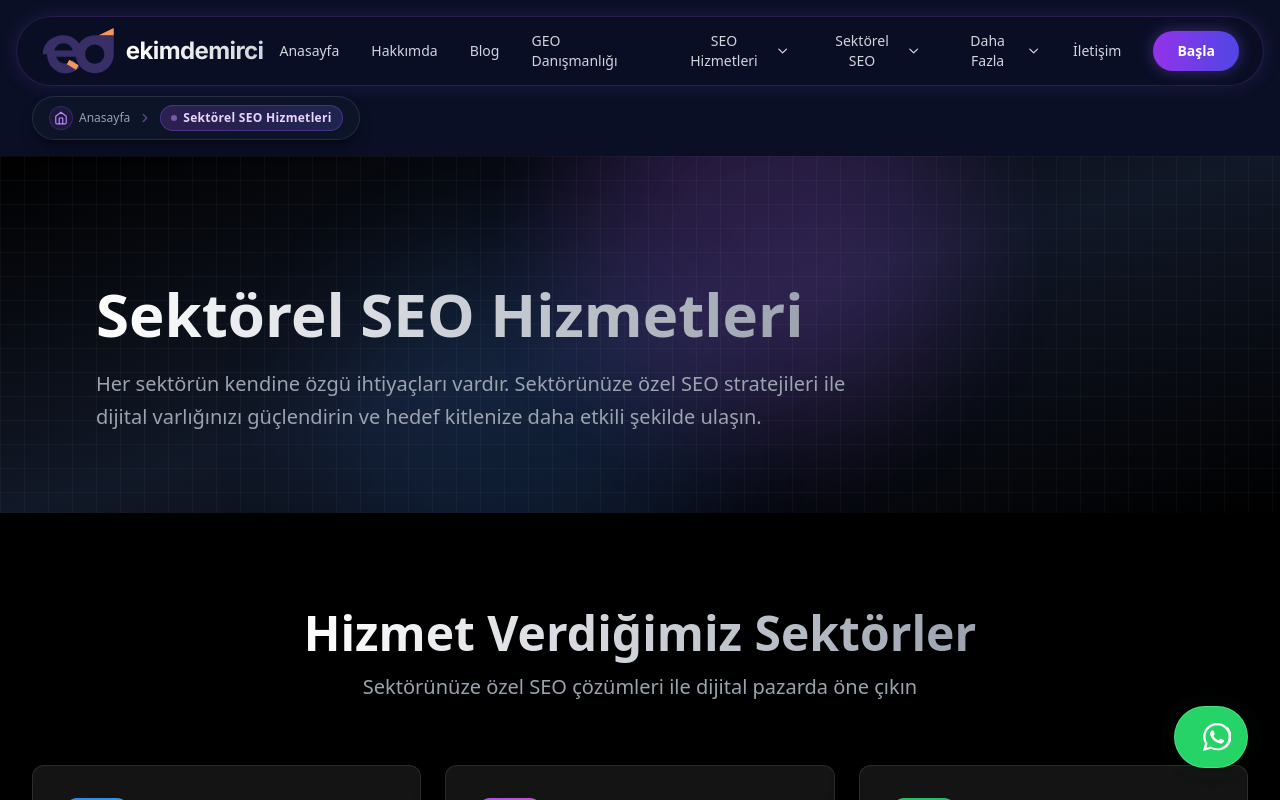
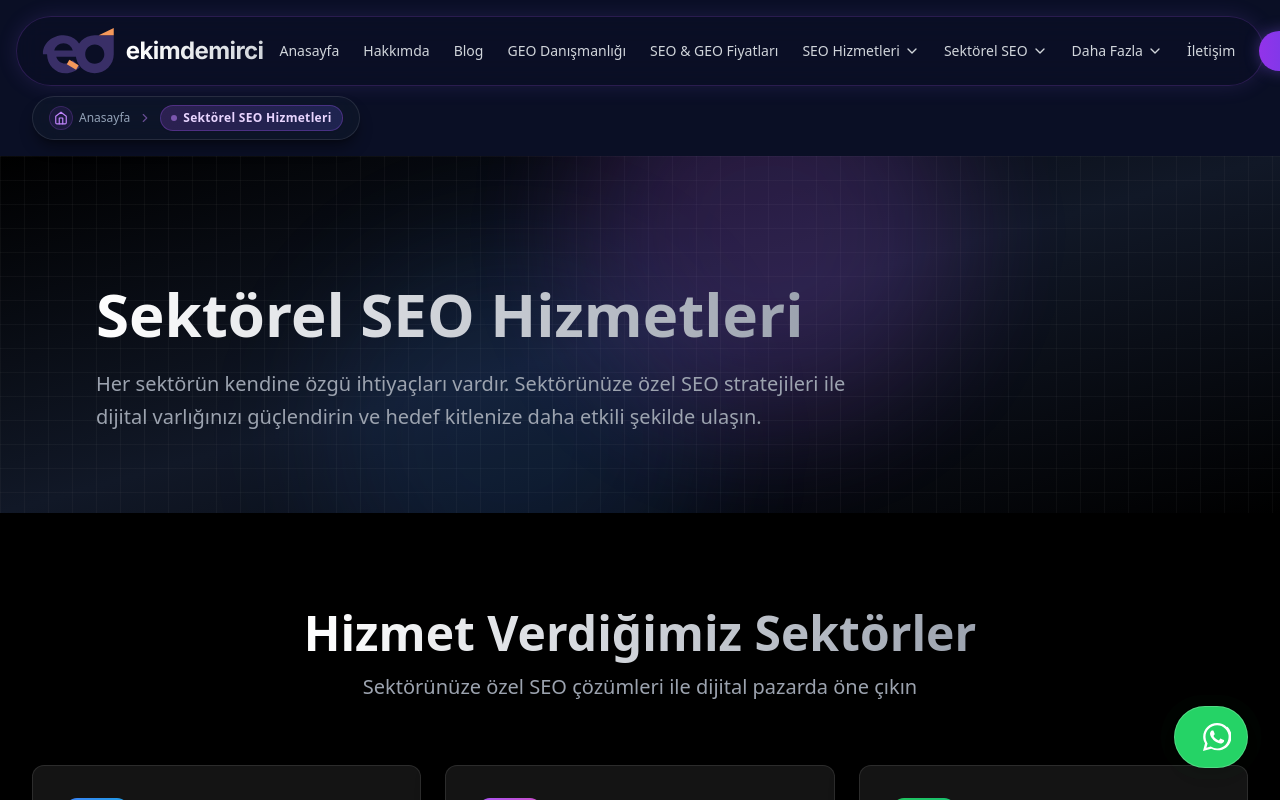
Before and after one commit to exburn35/ekimdemirci, a Next.js app: page /sektorel-seo-hizmetleri in a window 1280 px wide. Shown: the top 800 px of the page. Built offline with nearby package versions, Linux system fonts and the light colour scheme.

Commit message:
feat: add SEO & GEO Fiyatlari to main navigation menu

```diff
--- a/components/Navigation.tsx
+++ b/components/Navigation.tsx
@@ -40,7 +40,6 @@ const sectoralServices = [
 ];
 
 const otherServices = [
-  { name: "Fiyatlar", href: "/seo-danismanlik-fiyatlari" },
   { name: "İçerik Yazımı", href: "/icerik-yazimi" },
   { name: "SEO Sözlüğü", href: "/seo-sozlugu" },
   { name: "Audit Talebi", href: "/audit-talebi" },
@@ -101,7 +100,7 @@ export default function Navigation() {
       initial={{ y: -100, x: "-50%" }}
       animate={{ y: 0, x: "-50%" }}
       transition={{ duration: 0.5 }}
-      className={`fixed top-4 left-1/2 z-50 w-full max-w-7xl transition-all duration-300 px-4`}
+      className={`fixed top-4 left-1/2 z-50 w-full max-w-[1400px] transition-all duration-300 px-4`}
     >
       <div className={`mx-auto px-6 py-3.5 rounded-full border transition-all duration-300 ${
         isScrolled
@@ -118,33 +117,40 @@ export default function Navigation() {
           </Link>
 
           {/* Desktop Navigation */}
-          <div className="hidden md:flex items-center space-x-6 lg:space-x-8">
+          <div className="hidden lg:flex items-center space-x-3.5 xl:space-x-6">
             <Link
               href="/"
-              className="text-sm font-medium text-gray-300 hover:text-white transition-colors duration-200 relative group"
+              className="text-sm font-medium text-gray-300 hover:text-white transition-colors duration-200 relative group whitespace-nowrap"
             >
               Anasayfa
               <span className="absolute bottom-0 left-0 w-0 h-0.5 bg-white transition-all duration-300 group-hover:w-full" />
             </Link>
             <Link
               href="/hakkimda"
-              className="text-sm font-medium text-gray-300 hover:text-white transition-colors duration-200 relative group"
+              className="text-sm font-medium text-gray-300 hover:text-white transition-colors duration-200 relative group whitespace-nowrap"
             >
               Hakkımda
               <span className="absolute bottom-0 left-0 w-0 h-0.5 bg-white transition-all duration-300 group-hover:w-full" />
             </Link>
             <Link
               href="/blog"
-              className="text-sm font-medium text-gray-300 hover:text-white transition-colors duration-200 relative group"
+              className="text-sm font-medium text-gray-300 hover:text-white transition-colors duration-200 relative group whitespace-nowrap"
             >
               Blog
               <span className="absolute bottom-0 left-0 w-0 h-0.5 bg-white transition-all duration-300 group-hover:w-full" />
             </Link>
             <Link
               href="/geo-danismanligi"
-              className="text-sm font-medium text-gray-300 hover:text-white transition-colors duration-200 relative group"
+              className="text-sm font-medium text-gray-300 hover:text-white transition-colors duration-200 relative group whitespace-nowrap"
             >
               GEO Danışmanlığı
+              <span className="absolute bottom-0 left-0 w-0 h-0.5 bg-white transition-all duration-300 group-hover:w-full" />
+            </Link>
+            <Link
+              href="/seo-danismanlik-fiyatlari"
+              className="text-sm font-medium text-gray-300 hover:text-white transition-colors duration-200 relative group whitespace-nowrap"
+            >
+              SEO & GEO Fiyatları
               <span className="absolute bottom-0 left-0 w-0 h-0.5 bg-white transition-all duration-300 group-hover:w-full" />
             </Link>
 
@@ -153,7 +159,7 @@ export default function Navigation() {
               <button
                 onMouseEnter={() => setIsServicesOpen(true)}
                 onMouseLeave={() => setIsServicesOpen(false)}
-                className="text-sm font-medium text-gray-300 hover:text-white transition-colors duration-200 relative group flex items-center gap-1"
+                className="text-sm font-medium text-gray-300 hover:text-white transition-colors duration-200 relative group flex items-center gap-1 whitespace-nowrap"
               >
                 SEO Hizmetleri
                 <ChevronDown
@@ -194,7 +200,7 @@ export default function Navigation() {
               <button
                 onMouseEnter={() => setIsSectoralOpen(true)}
                 onMouseLeave={() => setIsSectoralOpen(false)}
-                className="text-sm font-medium text-gray-300 hover:text-white transition-colors duration-200 relative group flex items-center gap-1"
+                className="text-sm font-medium text-gray-300 hover:text-white transition-colors duration-200 relative group flex items-center gap-1 whitespace-nowrap"
               >
                 Sektörel SEO
                 <ChevronDown
@@ -235,7 +241,7 @@ export default function Navigation() {
               <button
                 onMouseEnter={() => setIsOtherOpen(true)}
                 onMouseLeave={() => setIsOtherOpen(false)}
-                className="text-sm font-medium text-gray-300 hover:text-white transition-colors duration-200 relative group flex items-center gap-1"
+                className="text-sm font-medium text-gray-300 hover:text-white transition-colors duration-200 relative group flex items-center gap-1 whitespace-nowrap"
               >
                 Daha Fazla
                 <ChevronDown
@@ -273,7 +279,7 @@ export default function Navigation() {
 
             <Link
               href="/iletisim"
-              className="text-sm font-medium text-gray-300 hover:text-white transition-colors duration-200 relative group"
+              className="text-sm font-medium text-gray-300 hover:text-white transition-colors duration-200 relative group whitespace-nowrap"
             >
               İletişim
               <span className="absolute bottom-0 left-0 w-0 h-0.5 bg-white transition-all duration-300 group-hover:w-full" />
@@ -281,7 +287,7 @@ export default function Navigation() {
 
             <Link
               href="/iletisim"
-              className="px-6 py-2.5 bg-gradient-to-r from-purple-600 to-indigo-600 text-white rounded-full font-semibold text-sm hover:from-purple-500 hover:to-indigo-500 transition-all duration-300 hover:scale-105 shadow-[0_0_15px_rgba(139,92,246,0.4)]"
+              className="px-6 py-2.5 bg-gradient-to-r from-purple-600 to-indigo-600 text-white rounded-full font-semibold text-sm hover:from-purple-500 hover:to-indigo-500 transition-all duration-300 hover:scale-105 shadow-[0_0_15px_rgba(139,92,246,0.4)] whitespace-nowrap"
             >
               Başla
             </Link>
@@ -290,7 +296,7 @@ export default function Navigation() {
           {/* Mobile Menu Button */}
           <button
             onClick={() => setIsMobileMenuOpen(!isMobileMenuOpen)}
-            className="md:hidden text-white p-2 hover:bg-white/10 rounded-full transition-colors"
+            className="lg:hidden text-white p-2 hover:bg-white/10 rounded-full transition-colors"
             aria-label="Menüyü aç/kapa"
           >
             {isMobileMenuOpen ? <X size={24} /> : <Menu size={24} />}
@@ -306,7 +312,7 @@ export default function Navigation() {
             animate={{ opacity: 1, height: "auto", y: 0 }}
             exit={{ opacity: 0, height: 0, y: -10 }}
             transition={{ duration: 0.3 }}
-            className="md:hidden bg-[#0a0f25]/98 backdrop-blur-2xl border border-white/10 rounded-2xl mt-2 overflow-hidden shadow-2xl flex flex-col"
+            className="lg:hidden bg-[#0a0f25]/98 backdrop-blur-2xl border border-white/10 rounded-2xl mt-2 overflow-hidden shadow-2xl flex flex-col"
           >
             {/* Scrollable Nav Area */}
             <div className="px-3 py-4 space-y-1 max-h-[65vh] overflow-y-auto hidden-scrollbar">
@@ -321,6 +327,9 @@ export default function Navigation() {
               </Link>
               <Link href="/geo-danismanligi" onClick={() => setIsMobileMenuOpen(false)} className="block text-gray-300 hover:text-white hover:bg-white/5 active:bg-white/10 rounded-xl transition-all p-3.5 font-medium border border-transparent hover:border-white/5">
                 GEO Danışmanlığı
+              </Link>
+              <Link href="/seo-danismanlik-fiyatlari" onClick={() => setIsMobileMenuOpen(false)} className="block text-gray-300 hover:text-white hover:bg-white/5 active:bg-white/10 rounded-xl transition-all p-3.5 font-medium border border-transparent hover:border-white/5">
+                SEO & GEO Fiyatları
               </Link>
               <Link href="/iletisim" onClick={() => setIsMobileMenuOpen(false)} className="block text-gray-300 hover:text-white hover:bg-white/5 active:bg-white/10 rounded-xl transition-all p-3.5 font-medium border border-transparent hover:border-white/5">
                 İletişim
```
